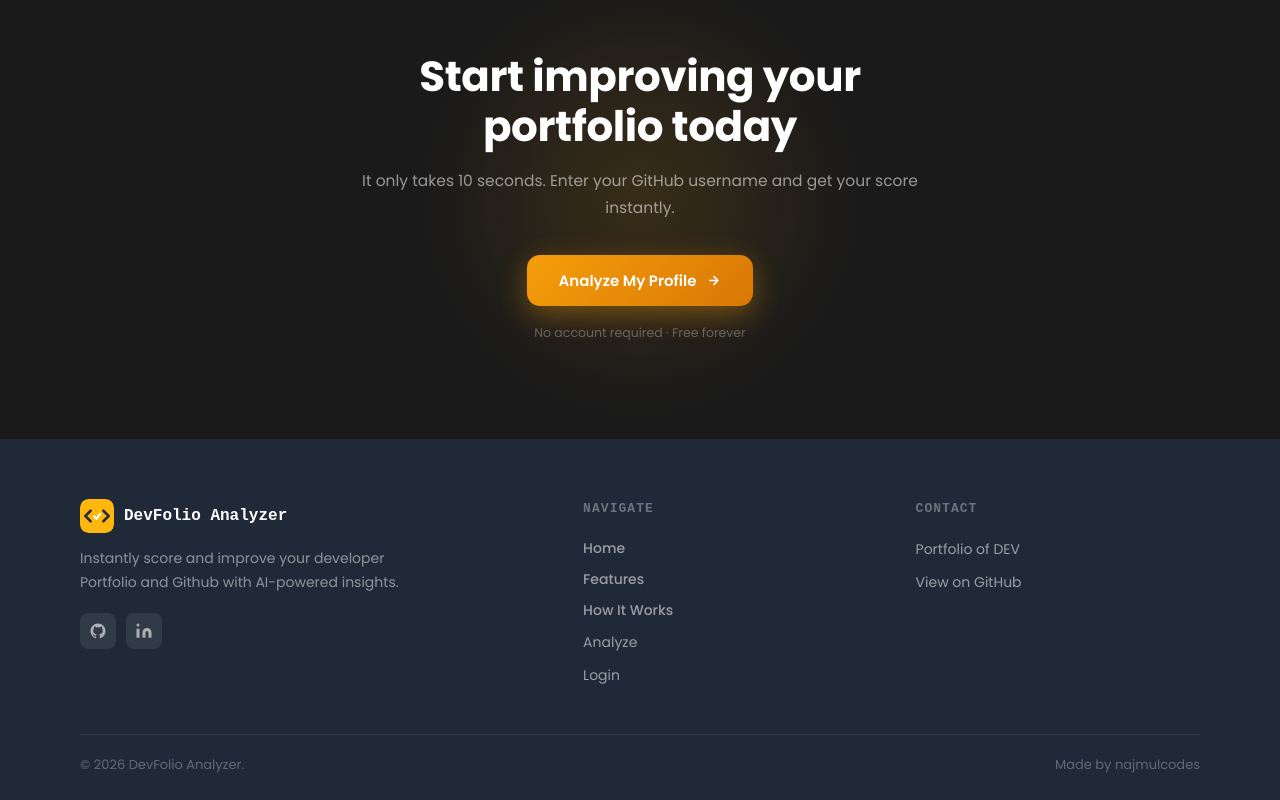
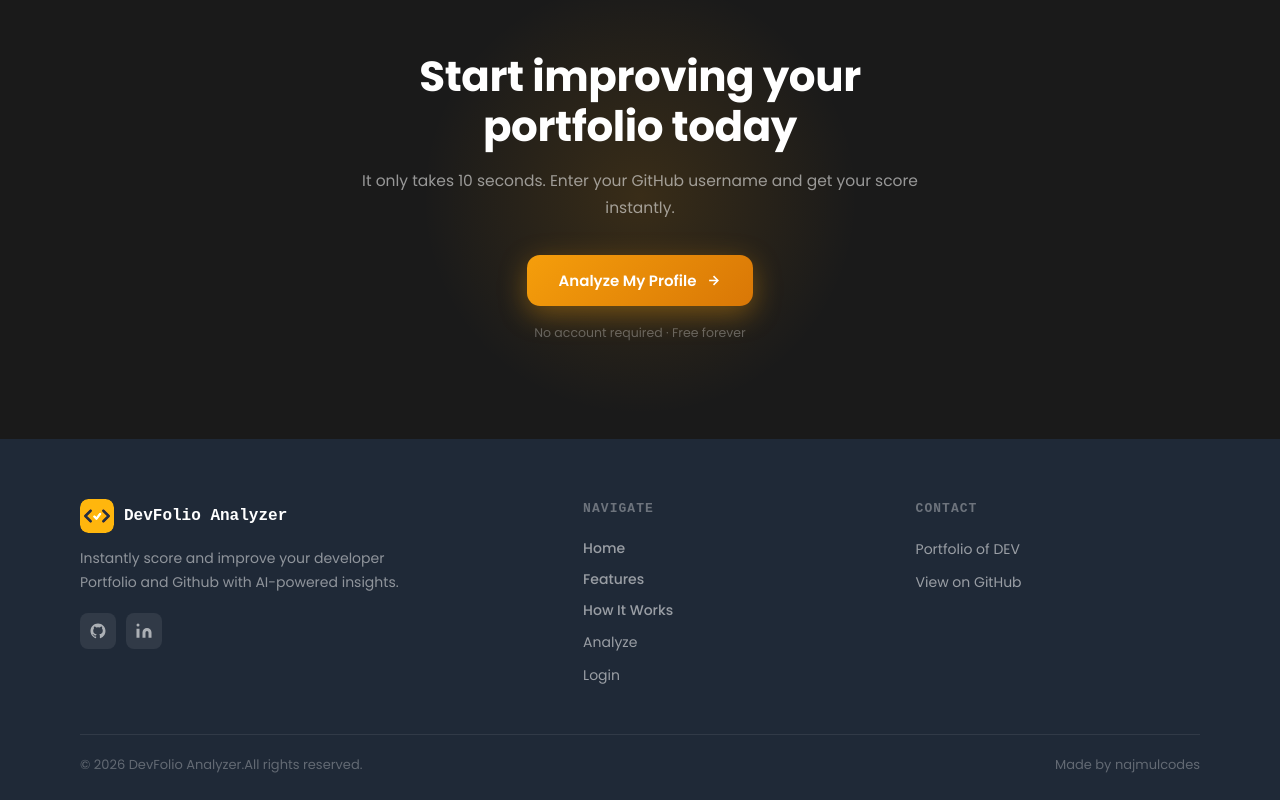
Before and after one commit to najmulcodes/devfolio-analyzer, a React (Create React App) app: page / in a window 1280 px wide. Shown: the part 1789-2589 px from the top of the page. Built offline with nearby package versions, Linux system fonts and the light colour scheme; no server answers; the HTML template or start-up script is replaced by a standard one; a web font is replaced by a local one.

Commit message:
Fix: Copyright in Footer

```diff
--- a/src/components/Footer.js
+++ b/src/components/Footer.js
@@ -81,7 +81,7 @@ export default function Footer() {
 
       {/* Bottom bar */}
       <div style={styles.bottomBar}>
-        <span>© {year} DevFolio Analyzer.</span>
+        <span>© {year} DevFolio Analyzer.All rights reserved.</span>
         <span style={styles.bottomRight}>Made by najmulcodes</span>
       </div>
     </footer>
```
